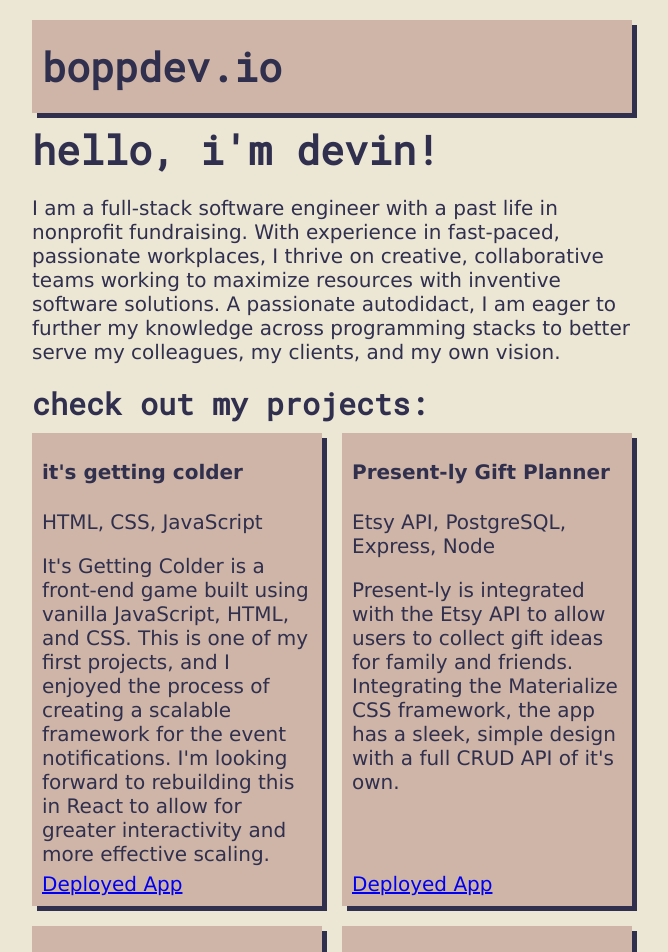
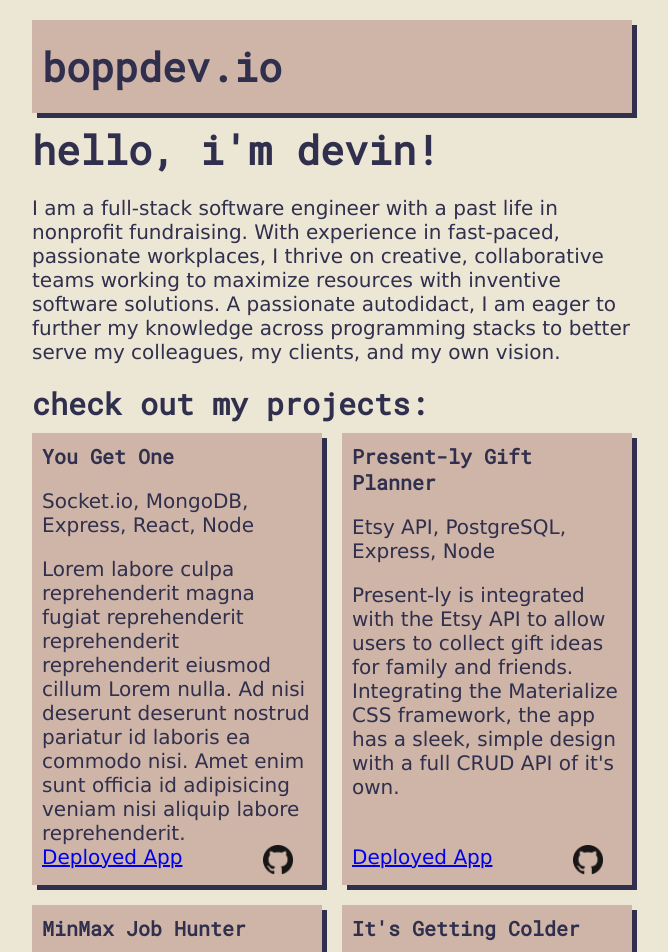
Before and after one commit to devinrbopp/personal-site, a React (Create React App) app: page / in a window 1280 px wide. Shown: the top 952 px of the page, without its empty margins (308-976 px from the left). Built offline with nearby package versions, Linux system fonts and the light colour scheme.

Commit message:
changed project layout

```diff
--- a/src/App.css
+++ b/src/App.css
@@ -67,7 +67,7 @@ body {
   padding: 10px;
 }
 
-h1, h2, h3 {
+h1, h2, h3, h4, h5, h6 {
   font-family: 'Roboto Mono', monospace;
   margin: 10px 0;
 }
@@ -83,14 +83,17 @@ h1, h2, h3 {
   width: 270px;
   padding: 0 10px;
   background: #CEB5A7;
-  text-align: left
+  text-align: left;
 }
 
 .project-description {
   margin-bottom: 40px;
 }
 
-.deploy-link {
+.project-links {
   position: fixed;
-  bottom: 10px
+  bottom: 5px;
+  display: flex;
+  width: 90%;
+  justify-content: space-between;
 }
--- a/src/components/Project.js
+++ b/src/components/Project.js
@@ -1,10 +1,20 @@
 export default function Project(props) {
+    const githubLinkStyle = {
+        'height': '30px',
+        'display': 'inline',
+        'margin': '0 10px 0 0'
+    }
     return(
         <div className='project-card shadow'>
             <h4>{props.title}</h4>
             <p className='project-tech-stack'>{props.techStack}</p>
             <p className='project-description'>{props.description}</p>
-            <a className='deploy-link' href={props.url} target='_blank'>Deployed App</a>
+            <div className='project-links'>
+                <a className='deploy-link' href={props.url} target='_blank'>Deployed App</a>
+                <a href={props.githubUrl} target='_blank'>
+                    <img style={githubLinkStyle} src='./GitHub-Mark-64px.png' alt='Visit my GitHub profile' />
+                </a>
+            </div>
         </div>
     )
 }
--- a/src/components/Projects.js
+++ b/src/components/Projects.js
@@ -6,28 +6,32 @@ export default function Projects() {
             <h2>check out my projects:</h2>
             <div id='projects'>
                 <Project
-                    title="it's getting colder"
-                    techStack='HTML, CSS, JavaScript'
-                    url='https://devinrbopp.github.io/its-getting-colder-game/'
-                    description="It's Getting Colder is a front-end game built using vanilla JavaScript, HTML, and CSS. This is one of my first projects, and I enjoyed the process of creating a scalable framework for the event notifications. I'm looking forward to rebuilding this in React to allow for greater interactivity and more effective scaling."
+                    title="You Get One"
+                    techStack='Socket.io, MongoDB, Express, React, Node'
+                    url='https://you-get-one.herokuapp.com/'
+                    githubUrl='https://github.com/devinrbopp/client-you-get-one'
+                    description='Lorem labore culpa reprehenderit magna fugiat reprehenderit reprehenderit reprehenderit eiusmod cillum Lorem nulla. Ad nisi deserunt deserunt nostrud pariatur id laboris ea commodo nisi. Amet enim sunt officia id adipisicing veniam nisi aliquip labore reprehenderit.'
                 />
                 <Project
                     title="Present-ly Gift Planner"
                     techStack='Etsy API, PostgreSQL, Express, Node'
                     url='https://present-ly-gift-planner.herokuapp.com/'
+                    githubUrl='https://github.com/devinrbopp/present-ly_gift_planner'
                     description="Present-ly is integrated with the Etsy API to allow users to collect gift ideas for family and friends. Integrating the Materialize CSS framework, the app has a sleek, simple design with a full CRUD API of it's own."
                 />
                 <Project
                     title="MinMax Job Hunter"
                     techStack='MongoDB, Express, React, Node'
                     url='https://minmax-job-hunter.herokuapp.com/'
+                    githubUrl='https://github.com/devinrbopp/client-job-hunting-journal'
                     description="I led a team of four software engineers to develop MinMax Job Hunter, a tracking application for job seekers."
                 />
                 <Project
-                    title="You Get One"
-                    techStack='Socket.io, MongoDB, Express, React, Node'
-                    url='https://you-get-one.herokuapp.com/'
-                    description='Lorem labore culpa reprehenderit magna fugiat reprehenderit reprehenderit reprehenderit eiusmod cillum Lorem nulla. Ad nisi deserunt deserunt nostrud pariatur id laboris ea commodo nisi. Amet enim sunt officia id adipisicing veniam nisi aliquip labore reprehenderit.'
+                    title="It's Getting Colder"
+                    techStack='HTML, CSS, JavaScript'
+                    url='https://devinrbopp.github.io/its-getting-colder-game/'
+                    githubUrl='https://github.com/devinrbopp/its-getting-colder-game'
+                    description="It's Getting Colder is a front-end game built using vanilla JavaScript, HTML, and CSS. This is one of my first projects, and I enjoyed the process of creating a scalable framework for the event notifications. I'm looking forward to rebuilding this in React to allow for greater interactivity and more effective scaling."
                 />
             </div>
         </>
```
